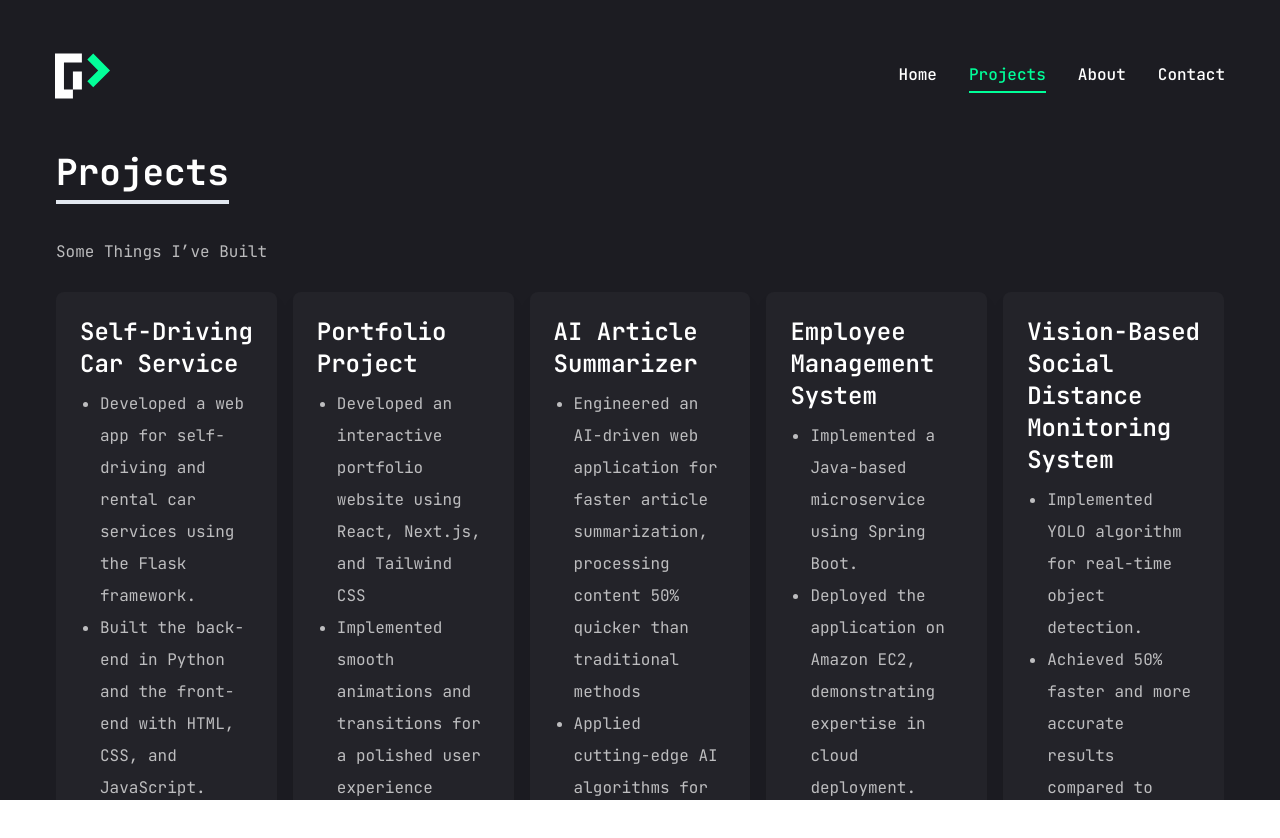
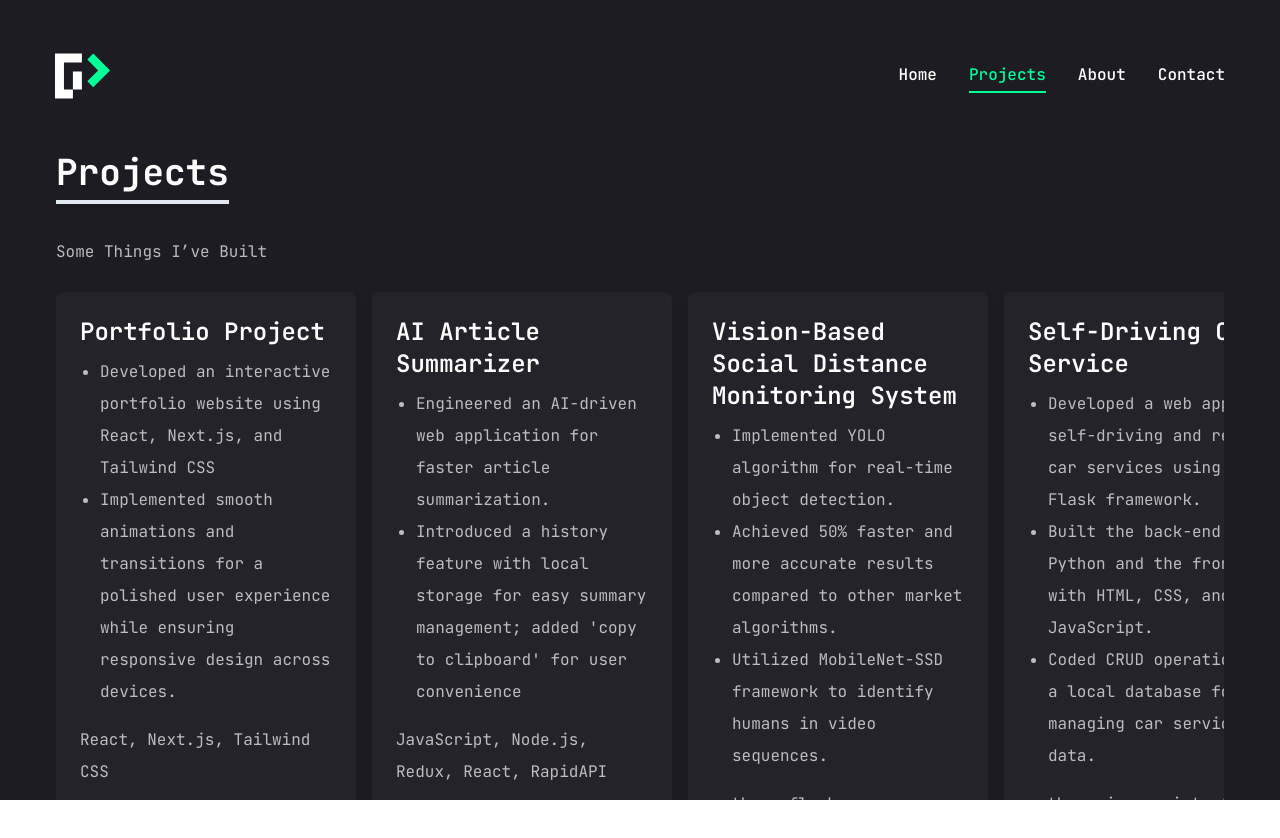
Before and after one commit to ruiner28/MyProfile, a Next.js app: page /work in a window 1280 px wide. Shown: the top 838 px of the page. Built offline with nearby package versions, Linux system fonts and the light colour scheme.

Commit message:
project added

```diff
--- a/src/app/work/page.tsx
+++ b/src/app/work/page.tsx
@@ -15,17 +15,6 @@ const socials = [
 
 const projects = [
   {
-    title: "Self-Driving Car Service",
-    description: [
-      "Developed a web app for self-driving and rental car services using the Flask framework.",
-      "Built the back-end in Python and the front-end with HTML, CSS, and JavaScript.",
-      "Coded CRUD operations on a local database for managing car service data.",
-    ],
-    link: "https://github.com/ruiner28/DriveMe-Final",
-    technologies: "python, javascript, flask",
-    socials: [{ icon: <FaGithub /> }],
-  },
-  {
     title: "Portfolio Project",
     description: [
       "Developed an interactive portfolio website using React, Next.js, and Tailwind CSS",
@@ -38,12 +27,33 @@ const projects = [
   {
     title: "AI Article Summarizer",
     description: [
-      "Engineered an AI-driven web application for faster article summarization, processing content 50% quicker than traditional methods",
-      "Applied cutting-edge AI algorithms for generating precise, concise summaries, thereby revolutionizing content consumption",
+      "Engineered an AI-driven web application for faster article summarization.",
       "Introduced a history feature with local storage for easy summary management; added 'copy to clipboard' for user convenience",
     ],
     link: "https://url-summary.vercel.app/",
     technologies: "JavaScript, Node.js, Redux, React, RapidAPI",
+    socials: [{ icon: <FaGithub /> }],
+  },
+  {
+    title: "Vision-Based Social Distance Monitoring System",
+    description: [
+      "Implemented YOLO algorithm for real-time object detection.",
+      "Achieved 50% faster and more accurate results compared to other market algorithms.",
+      "Utilized MobileNet-SSD framework to identify humans in video sequences.",
+    ],
+    link: "",
+    technologies: "python, flask",
+    socials: [{ icon: <FaGithub /> }],
+  },
+  {
+    title: "Self-Driving Car Service",
+    description: [
+      "Developed a web app for self-driving and rental car services using the Flask framework.",
+      "Built the back-end in Python and the front-end with HTML, CSS, and JavaScript.",
+      "Coded CRUD operations on a local database for managing car service data.",
+    ],
+    link: "https://github.com/ruiner28/DriveMe-Final",
+    technologies: "python, javascript, flask",
     socials: [{ icon: <FaGithub /> }],
   },
   {
@@ -57,17 +67,6 @@ const projects = [
     technologies: "Java, Springboot, React",
     socials: [{ icon: <FaGithub /> }],
   },
-  {
-    title: "Vision-Based Social Distance Monitoring System",
-    description: [
-      "Implemented YOLO algorithm for real-time object detection.",
-      "Achieved 50% faster and more accurate results compared to other market algorithms.",
-      "Utilized MobileNet-SSD framework to identify humans in video sequences.",
-    ],
-    link: "",
-    technologies: "python, flask",
-    socials: [{ icon: <FaGithub /> }],
-  },
 ];
 
 const Work = () => {
@@ -78,11 +77,11 @@ const Work = () => {
       </h3>
       <p className="text-left mb-6 text-white/70">Some Things I’ve Built</p>
 
-      <div className="flex overflow-x-auto space-x-4 pb-4">
+      <div className="flex overflow-x-auto space-x-4 pb-4 scrollbar-thin scrollbar-thumb-gray-500 scrollbar-track-gray-300">
         {projects.map((project, index) => (
           <div
             key={index}
-            className="w-full max-w-[300px] shadow-lg rounded-lg p-6 transition-all duration-300 bg-[#232329] transform hover:shadow-2xl hover:scale-105"
+            className="flex-none w-[300px] shadow-lg rounded-lg p-6 transition-all duration-300 bg-[#232329] transform hover:shadow-2xl hover:scale-105"
           >
             <h3 className="text-2xl font-semibold mb-2">{project.title}</h3>
 
```
